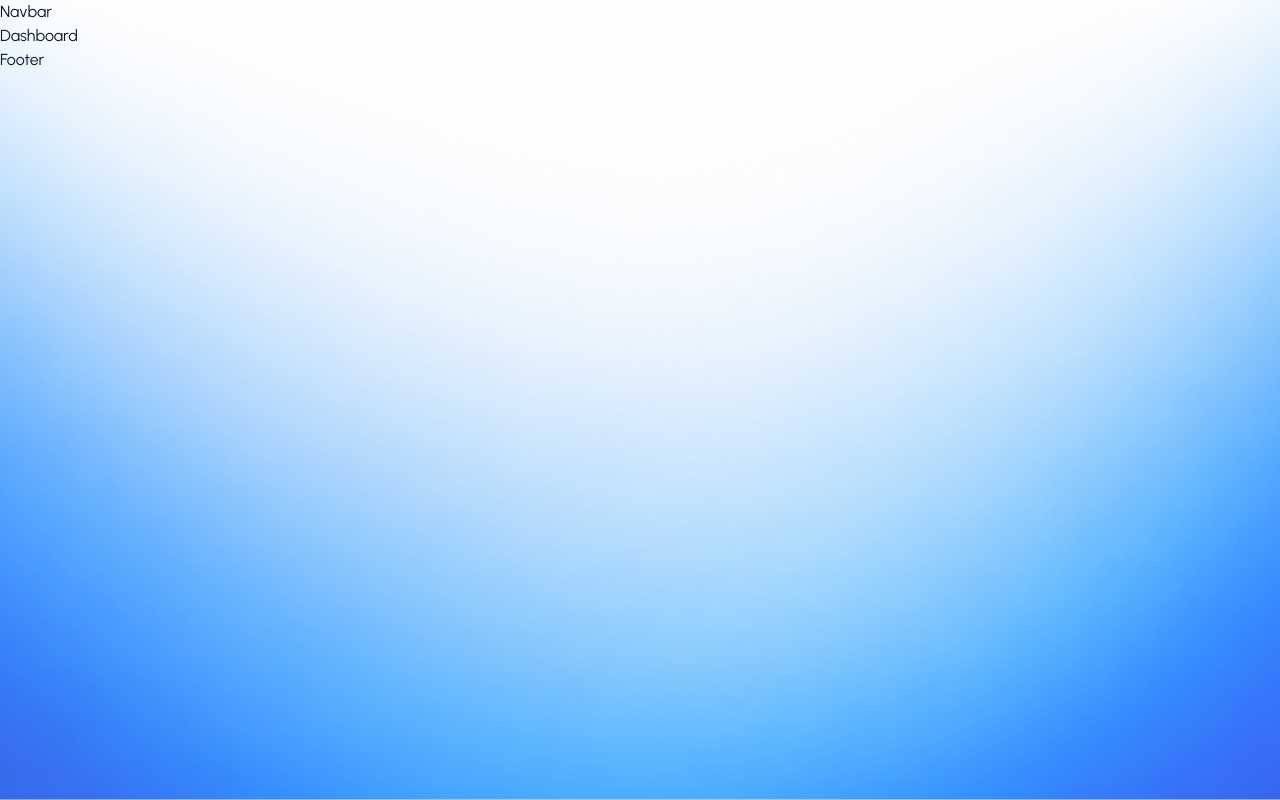
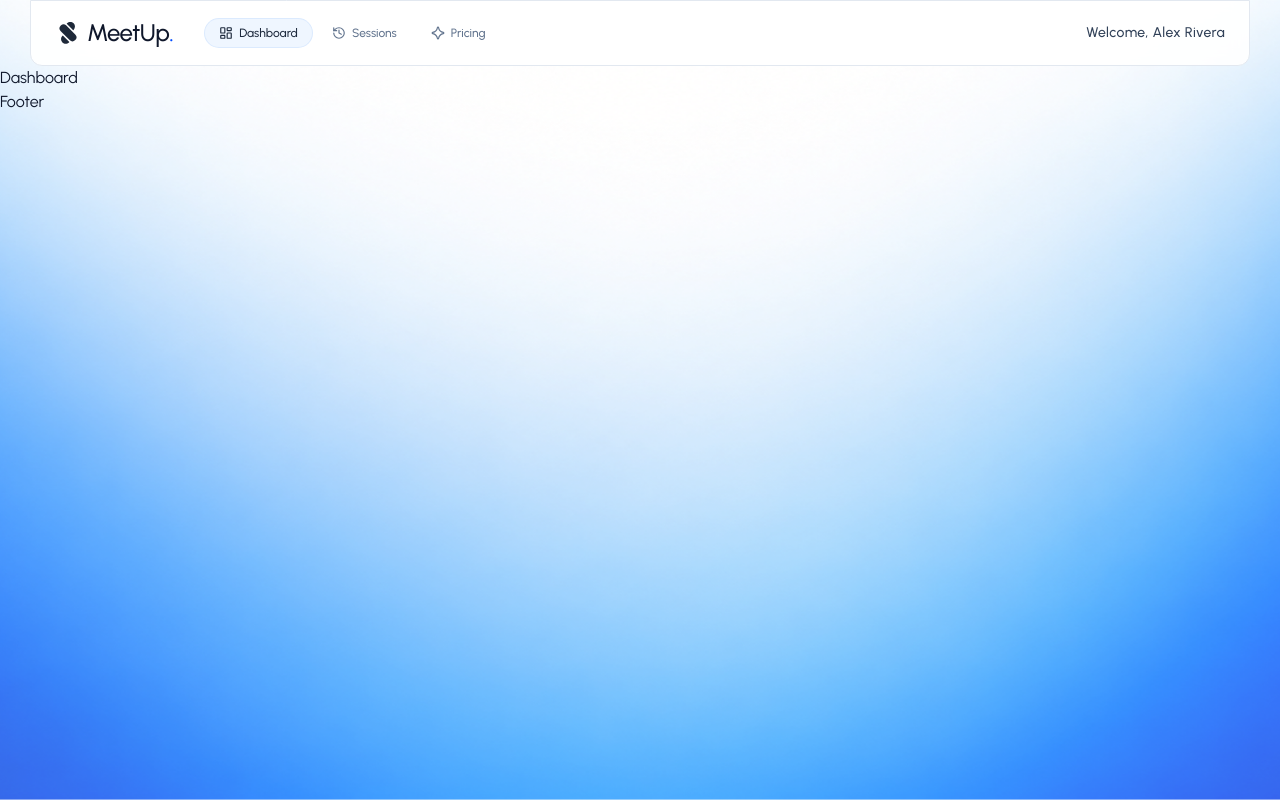
Before and after one commit to Suraj-219/MeetUp, a React (Vite) app in the folder client/: page /dashboard in a window 1280 px wide. Built offline with nearby package versions, Linux system fonts and the light colour scheme; no server answers.

Commit message:
Enhance Navbar component with user authentication, navigation links, and responsive design

```diff
--- a/client/src/components/Navbar.jsx
+++ b/client/src/components/Navbar.jsx
@@ -1,8 +1,83 @@
 import React from 'react'
+import { dummyUser } from '../assets/asset'
+import {Link, useLocation} from 'react-router-dom'
+import { AstroidIcon, HistoryIcon,LayoutDashboardIcon } from 'lucide-react'
+import { UserButton } from '@clerk/react'
 
 const Navbar = () => {
+  const {isSignedIn, user} = {user: dummyUser, isSignedIn: true}
+  const location = useLocation()
+  const userName = user?.fullName || user?.firstName || user?. primaryEmailAddress?.
+  emailAddress?.split("@")[0] || "user";
+
   return (
-    <div>Navbar</div>
+    <header className='w-full max-w-305 mx-auto bg-white/90 backdrop-blur xl:rounded-b-xl
+    sticky top-0 z-40 px-6 py-4 flex items-center justify-between border border-slate-200'>
+      {/* Brand Logo & Navigation Links */}
+      <div className='flex ites-center gap-6'>
+        <Link to='/dashboard' className='flex items-center gap-1.5'>
+        <img src="/logo.svg" alt='MeetUp Logo' className='size-6.5' />
+        <span className='text-2xl font-medium tracking-tight text-slate-900 flex items-center'>
+          MeetUp<span className='text-primary'>.</span>
+        </span>
+        </Link>
+
+        {isSignedIn && (
+          <nav className='hidden md:flex items-center gap-1.5 ml-2'>
+            <Link to="/dashboard"
+            className={`px-3.5 py-1.5 rounded-full text-xs font-medium transition-all
+            flex items-center gap-1.5 ${
+              location.pathname === '/dashboard'
+              ? "ring ring-blue-100 bg-blue-50 text-slate-800"
+              : "text-slate-500 hover:text-slate-900 hover:bg-slate-50"
+            }`} >
+              <LayoutDashboardIcon className="w-3.5 h-3.5" />
+              Dashboard
+            </Link>
+
+            <Link to="/sessions"
+            className={`px-3.5 py-1.5 rounded-full text-xs font-medium transition-all
+            flex items-center gap-1.5 ${
+              location.pathname === '/sessions'
+              ? "ring ring-blue-100 bg-blue-50 text-slate-800"
+              : "text-slate-500 hover:text-slate-900 hover:bg-slate-50"
+            }`} >
+              <HistoryIcon className="w-3.5 h-3.5" />
+              Sessions
+            </Link>
+
+            <Link to="/pricing"
+            className={`px-3.5 py-1.5 rounded-full text-xs font-medium transition-all
+            flex items-center gap-1.5 ${
+              location.pathname === '/pricing'
+              ? "ring ring-blue-100 bg-blue-50 text-slate-800"
+              : "text-slate-500 hover:text-slate-900 hover:bg-slate-50"
+            }`} >
+              <AstroidIcon className="w-3.5 h-3.5" />
+              Pricing
+            </Link>
+
+          </nav>
+        )}
+
+      </div>
+
+      {/* Right Profile / UserButton */}
+      {isSignedIn && (
+        <div className='flex items-center gap-4'>
+          <Link to="/sessions" className='md:hidden text-xs font-medium text-slate-600
+          hover:text-primary flex items-center gap-1'>
+            <HistoryIcon className="w-4 h-4" />
+            Sessions
+          </Link>
+          <span className='font-medium hidden sm:inline tracking-wide text-sm text-slate-700'>Welcome, {userName}</span>
+
+          <UserButton afterSignOutUrl="/login" />
+
+        </div>
+      )}
+
+    </header>
   )
 }
 
```
